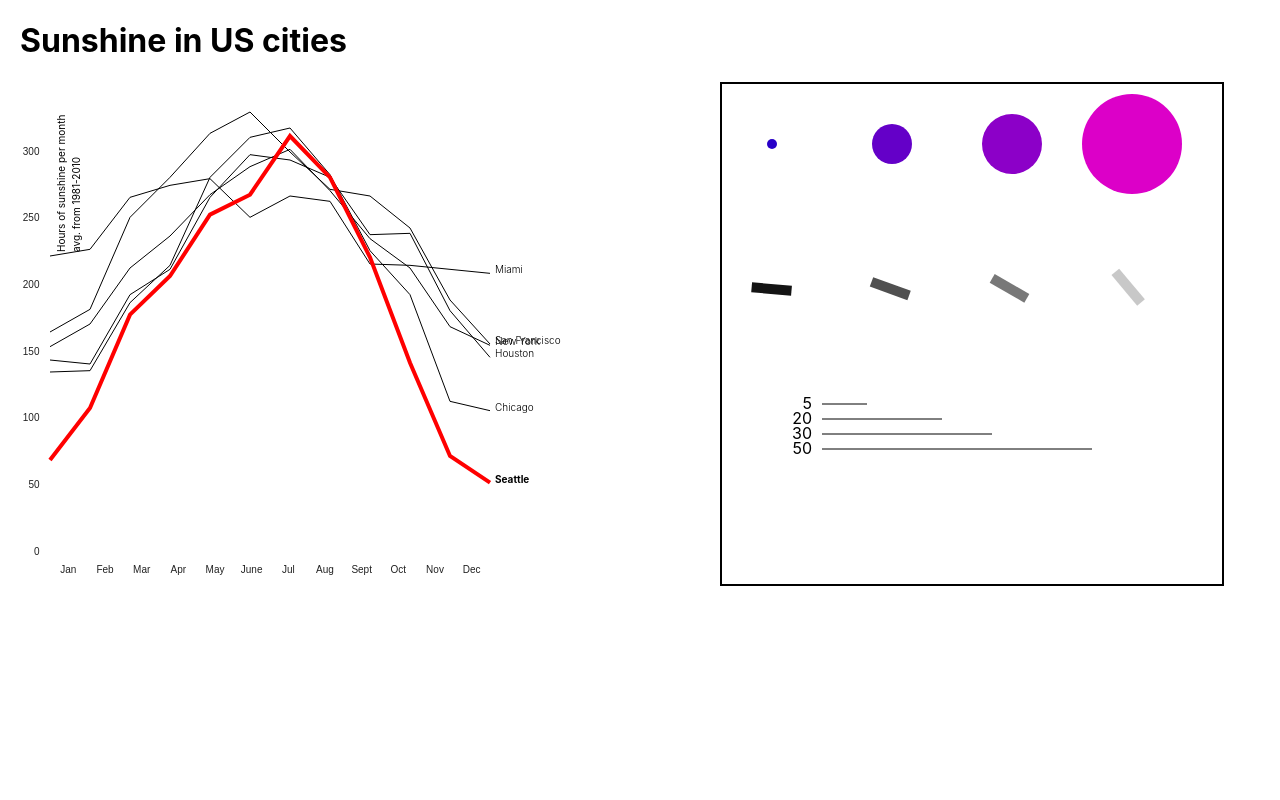
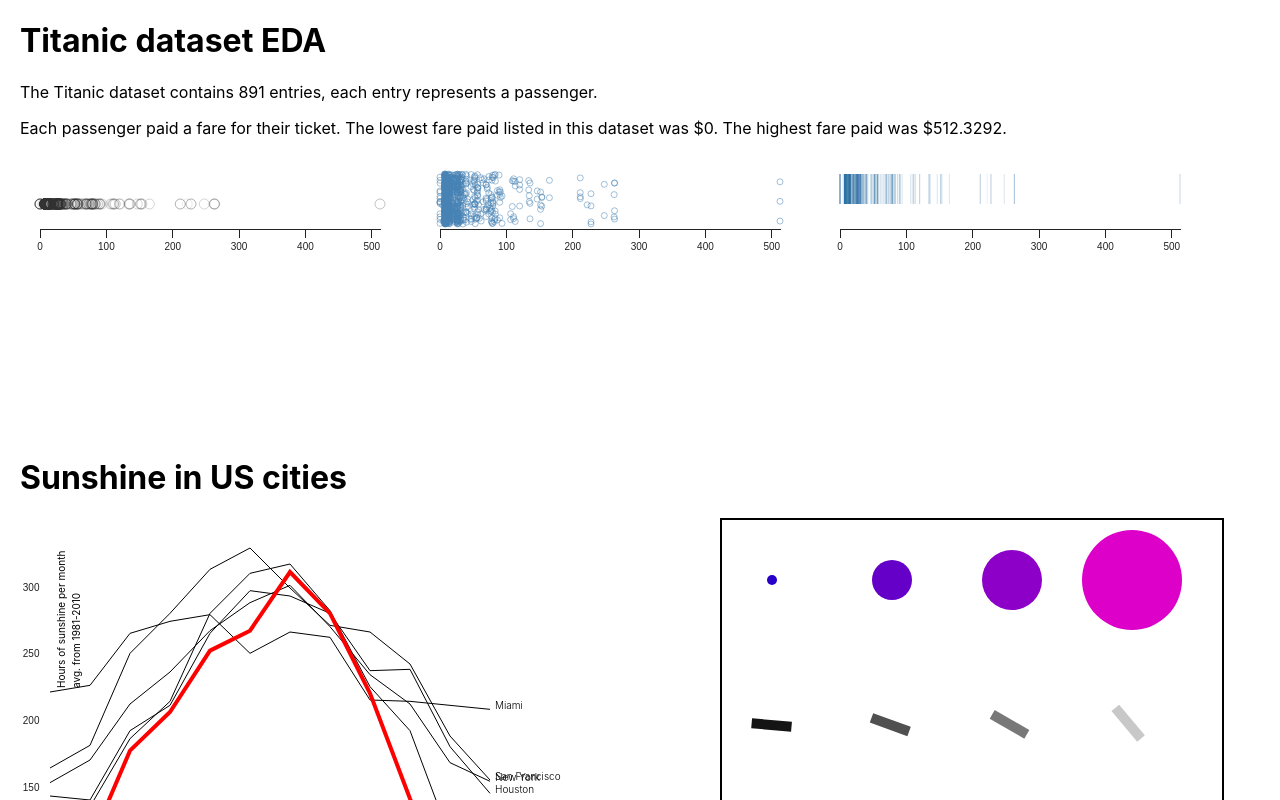
Before and after one commit to colinmegill/uw-info474-w22, a React (Vite) app: page / in a window 1280 px wide. Shown: the top 800 px of the page. Built offline with nearby package versions, Linux system fonts and the light colour scheme.

Commit message:
distrubutions

```diff
--- a/index.html
+++ b/index.html
@@ -4,7 +4,7 @@
     <meta charset="UTF-8" />
     <link rel="icon" type="image/svg+xml" href="/src/favicon.svg" />
     <meta name="viewport" content="width=device-width, initial-scale=1.0" />
-    <title>Vite App</title>
+    <title>W22 INFO474</title>
   </head>
   <body>
     <div id="root"></div>
--- a/package.json
+++ b/package.json
@@ -10,6 +10,7 @@
     "@visx/axis": "^2.4.0",
     "@visx/shape": "^2.4.0",
     "d3": "^7.3.0",
+    "danfojs": "^1.0.2",
     "lodash": "^4.17.21",
     "react": "^17.0.2",
     "react-dom": "^17.0.2"
--- a/src/App.jsx
+++ b/src/App.jsx
@@ -4,6 +4,8 @@ import { uniq } from "lodash";
 import sunshine from "./sunshine";
 import census from "./census";
 import titanic from "./titanic";
+import * as d3 from "d3";
+import { forEach } from "lodash";
 
 function App() {
   const chartSize = 500;
@@ -49,15 +51,120 @@ function App() {
       return _scaleY(d);
     });
 
-  console.log(titanic);
+  var minFare = d3.min(titanic, (passenger) => {
+    return passenger.Fare;
+  });
+
+  var maxFare = d3.max(titanic, (passenger) => {
+    return passenger.Fare;
+  });
+
+  const titanicChartWidth = 400;
+  const titanicChartHeight = 100;
+  const titanicMargin = 20;
+  const titanicAxisTextPadding = 5;
+
+  const titanicFareScale = scaleLinear()
+    .domain([minFare, maxFare])
+    .range([titanicMargin, titanicChartWidth - titanicMargin - titanicMargin]);
 
   return (
     <div style={{ margin: 20 }}>
+      {/* titanic eda */}
+      <div style={{ marginBottom: 200 }}>
+        <h1>Titanic dataset EDA</h1>
+        <p>
+          The Titanic dataset contains {titanic.length} entries, each entry
+          represents a passenger.
+        </p>
+        <p>
+          Each passenger paid a fare for their ticket. The lowest fare paid
+          listed in this dataset was ${minFare}. The highest fare paid was $
+          {maxFare}.
+        </p>
+        {/* strip plot */}
+        <svg
+          height={titanicChartHeight}
+          width={titanicChartWidth}
+          // style={{ border: "1px solid black" }}
+        >
+          {titanic.map((passenger, i) => {
+            return (
+              <circle
+                key={i}
+                cx={titanicFareScale(passenger.Fare)}
+                cy={titanicChartHeight / 2}
+                r={5}
+                style={{ stroke: "rgba(50,50,50,.1)", fill: "none" }}
+              />
+            );
+          })}
+          <AxisBottom
+            strokeWidth={1}
+            top={titanicChartHeight - titanicMargin - titanicAxisTextPadding}
+            scale={titanicFareScale}
+            numTicks={7}
+          />
+        </svg>
+        {/* jittered strip plot */}
+        <svg
+          height={titanicChartHeight}
+          width={titanicChartWidth}
+          // style={{ border: "1px solid black" }}
+        >
+          <g transform={`translate(0,${titanicMargin})`}>
+            {titanic.map((passenger, i) => {
+              return (
+                <circle
+                  key={i}
+                  cx={titanicFareScale(passenger.Fare)}
+                  cy={(Math.random() * titanicChartHeight) / 2}
+                  r={3}
+                  style={{ stroke: "rgba(70,130,180,.5)", fill: "none" }}
+                />
+              );
+            })}
+          </g>
+          <AxisBottom
+            strokeWidth={1}
+            top={titanicChartHeight - titanicMargin - titanicAxisTextPadding}
+            scale={titanicFareScale}
+            numTicks={7}
+          />
+        </svg>
+        {/* bar code plot */}
+        <svg
+          height={titanicChartHeight}
+          width={titanicChartWidth}
+          // style={{ border: "1px solid black" }}
+        >
+          {titanic.map((passenger, i) => {
+            return (
+              <line
+                key={i}
+                x1={titanicFareScale(passenger.Fare)}
+                y1={titanicMargin}
+                x2={titanicFareScale(passenger.Fare)}
+                y2={titanicChartHeight / 2}
+                style={{ stroke: "rgba(70,130,180,.1)", fill: "none" }}
+              />
+            );
+          })}
+          <AxisBottom
+            strokeWidth={1}
+            top={titanicChartHeight - titanicMargin - titanicAxisTextPadding}
+            scale={titanicFareScale}
+            numTicks={7}
+          />
+        </svg>
+      </div>
+
       <h1>Sunshine in US cities</h1>
       <div style={{ display: "flex" }}>
         <svg
           width={chartSize + legendPadding}
           height={chartSize}
+          key={"a"}
           // style={{ border: "1px solid pink" }}
         >
           <AxisLeft strokeWidth={0} left={margin} scale={_scaleY} />
@@ -106,11 +213,13 @@ function App() {
         <svg
           width={chartSize}
           height={chartSize}
+          key={"b"}
           style={{ border: "2px solid black" }}
         >
           {[5, 20, 30, 50].map((num, i) => {
             return (
               <circle
+                key={num}
                 cx={50 + i * 120}
                 cy={60}
                 r={num}
```
Also changed, not shown: 2 other files (tests, documents, lock files or other folders).
